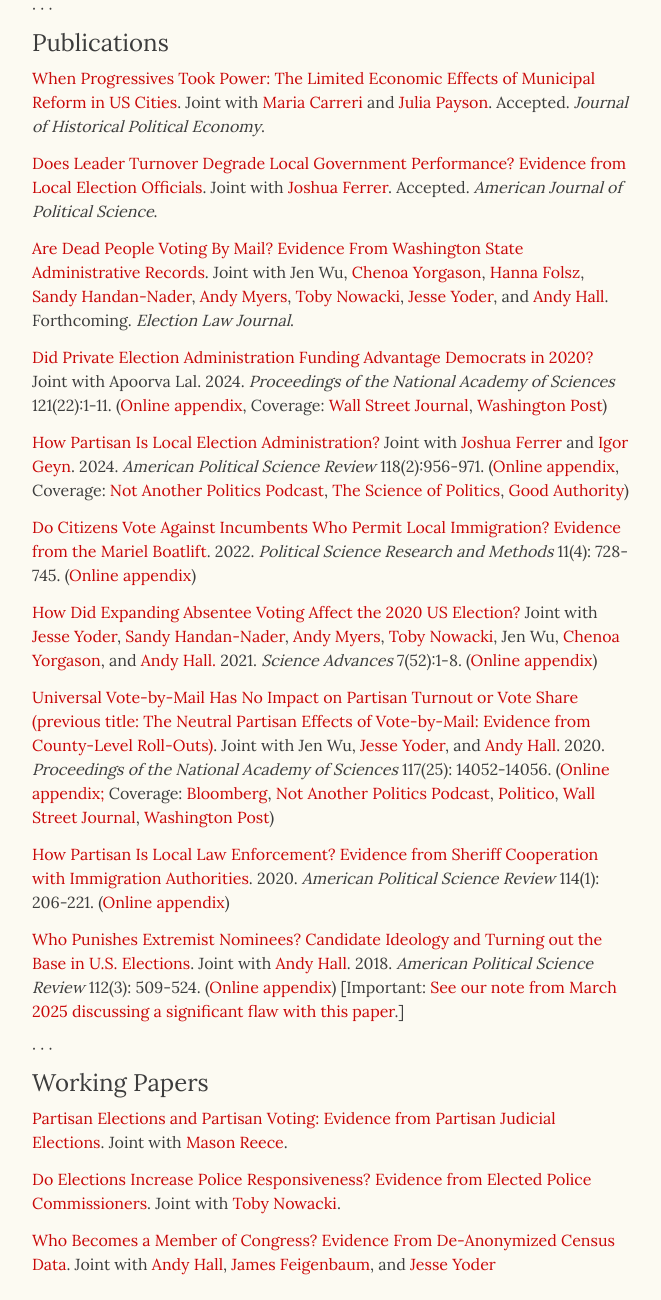
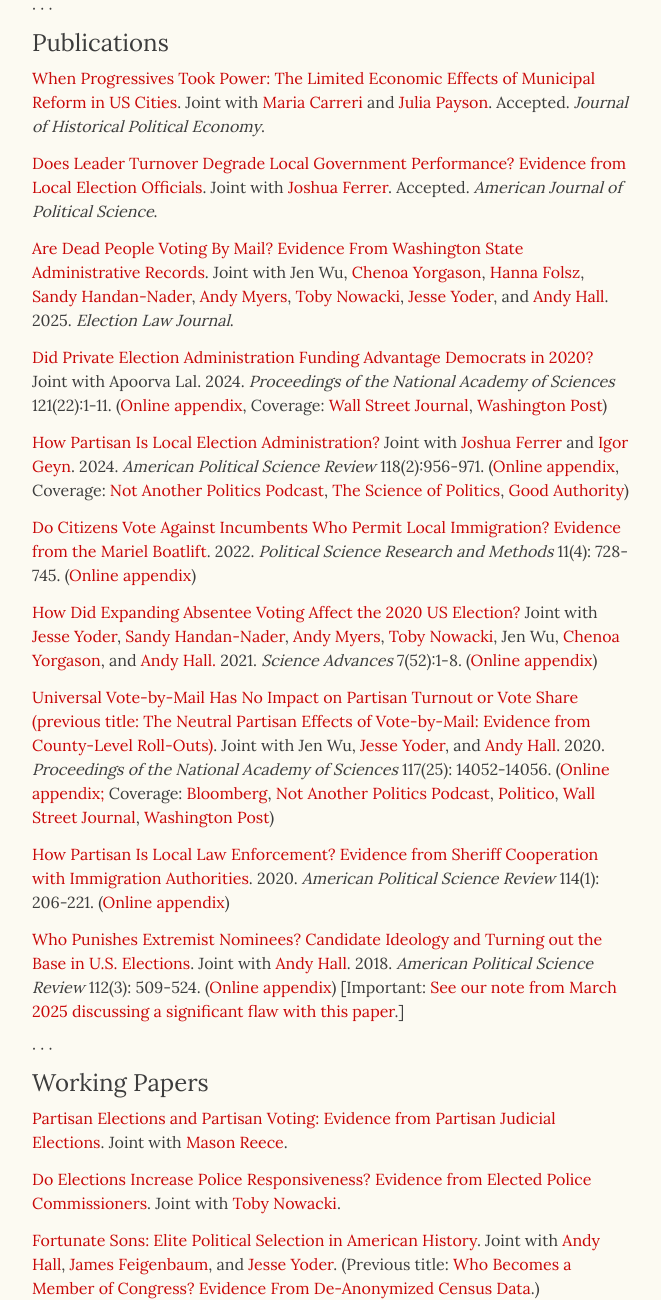
Before and after one commit to danmckinleythompson/website, a plain HTML site: page index.html in a window 1280 px wide. Shown: the part 419-1719 px from the top of the page, without its empty margins (316-977 px from the left). Before the commit the page ends 1695 px from the top, so only its background shows below. Drawn offline with Linux system fonts and the light colour scheme.

Commit message:
Update Fortunate Sons paper and voting paper publication year

```diff
--- a/index.html
+++ b/index.html
@@ -104,7 +104,7 @@
 				</div>
 
 				<div class="citation">
-					<a href="papers/Wu_et_al_Fraud.pdf">Are Dead People Voting By Mail? Evidence From Washington State Administrative Records</a>. Joint with Jen Wu, <a href="https://www.chenoayorgason.com/">Chenoa Yorgason</a>, <a href="https://hannafolsz.github.io/">Hanna Folsz</a>, <a href="https://slnader.github.io/">Sandy Handan-Nader</a>, <a href="https://www.andrewcwmyers.com/">Andy Myers</a>, <a href="https://tobiasnowacki.github.io/">Toby Nowacki</a>, <a href="http://www.jesselyoder.com/">Jesse Yoder</a>, and <a href="http://www.andrewbenjaminhall.com/">Andy Hall</a>. Forthcoming. <em>Election Law Journal</em>.
+					<a href="papers/Wu_et_al_Fraud.pdf">Are Dead People Voting By Mail? Evidence From Washington State Administrative Records</a>. Joint with Jen Wu, <a href="https://www.chenoayorgason.com/">Chenoa Yorgason</a>, <a href="https://hannafolsz.github.io/">Hanna Folsz</a>, <a href="https://slnader.github.io/">Sandy Handan-Nader</a>, <a href="https://www.andrewcwmyers.com/">Andy Myers</a>, <a href="https://tobiasnowacki.github.io/">Toby Nowacki</a>, <a href="http://www.jesselyoder.com/">Jesse Yoder</a>, and <a href="http://www.andrewbenjaminhall.com/">Andy Hall</a>. 2025. <em>Election Law Journal</em>.
 				</div>
 
 				<div class="citation">
@@ -150,7 +150,7 @@
 				</div>
 
 				<div class="citation">
-					<a href="papers/Thompson_et_al_Census.pdf">Who Becomes a Member of Congress? Evidence From De-Anonymized Census Data</a>. Joint with <a href="http://www.andrewbenjaminhall.com/">Andy Hall</a>, <a href="https://jamesfeigenbaum.github.io/">James Feigenbaum</a>, and <a href="http://www.jesselyoder.com/">Jesse Yoder</a>
+					<a href="papers/Feigenbaum_et_al_Fortunate_Sons.pdf">Fortunate Sons: Elite Political Selection in American History</a>. Joint with <a href="http://www.andrewbenjaminhall.com/">Andy Hall</a>, <a href="https://jamesfeigenbaum.github.io/">James Feigenbaum</a>, and <a href="http://www.jesselyoder.com/">Jesse Yoder</a>. (Previous title: <a href="papers/Thompson_et_al_Census.pdf">Who Becomes a Member of Congress? Evidence From De-Anonymized Census Data</a>.)
 				</div>
 			</div>
 		</div>
```
Also changed, not shown: 2 other files.
